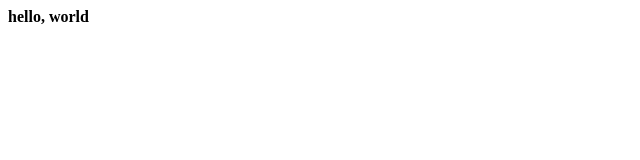
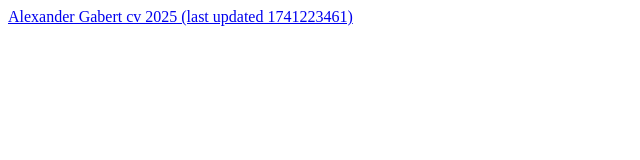
Before and after one commit to agabert/agabert.github.io, a plain HTML site: page index.html in a window 1280 px wide. Shown: the whole page, without its empty margins (0-640 px from the left). Drawn offline with Linux system fonts and the light colour scheme.

Commit message:
updated CV

```diff
--- a/index.html
+++ b/index.html
@@ -1,7 +1,6 @@
 <html>
-  <head>
-  </head>
+  <head></head>
   <body>
-    <b>hello, world</b>
+    <a href=resume2025.pdf>Alexander Gabert cv 2025 (last updated 1741223461)</a>
   </body>
 </html>
```
Also changed, not shown: 9 other files.
